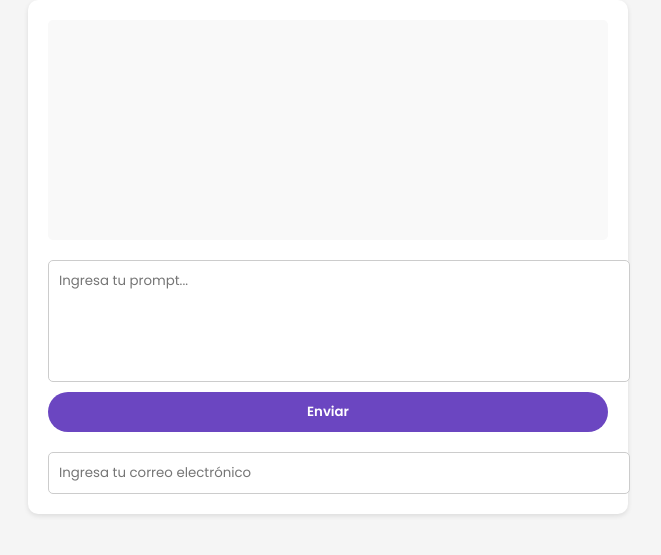
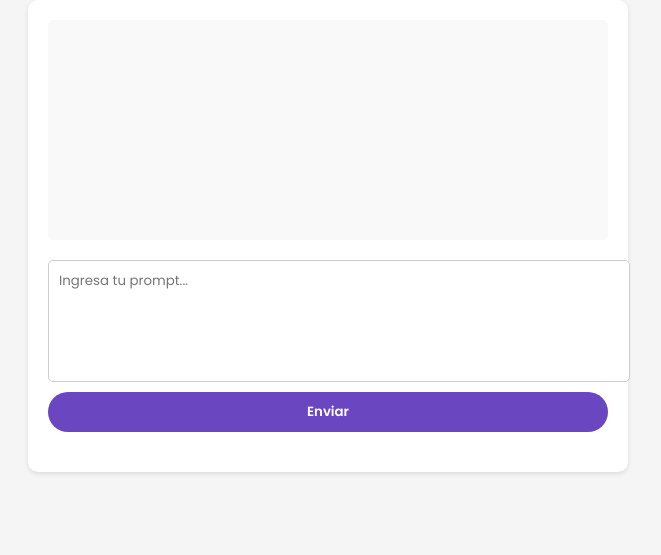
Before and after one commit to afelipeg/agente-planificador-medios, a plain HTML site: page index.html in a window 1280 px wide. Shown: the part 165-720 px from the top of the page, without its empty margins (312-973 px from the left). Drawn offline with nearby package versions, Linux system fonts and the light colour scheme.

Commit message:
index.html

```diff
--- a/index.html
+++ b/index.html
@@ -15,10 +15,6 @@
                 <textarea placeholder="Ingresa tu prompt..." id="user-input"></textarea>
                 <button onclick="sendPrompt()">Enviar</button>
             </div>
-            <!-- Agregar el <div class="email-input"> aquí -->
-            <div class="email-input">
-                <input type="email" placeholder="Ingresa tu correo electrónico" id="user-email">
-            </div>
         </div>
     </div>
     <script src="script.js"></script>
```
